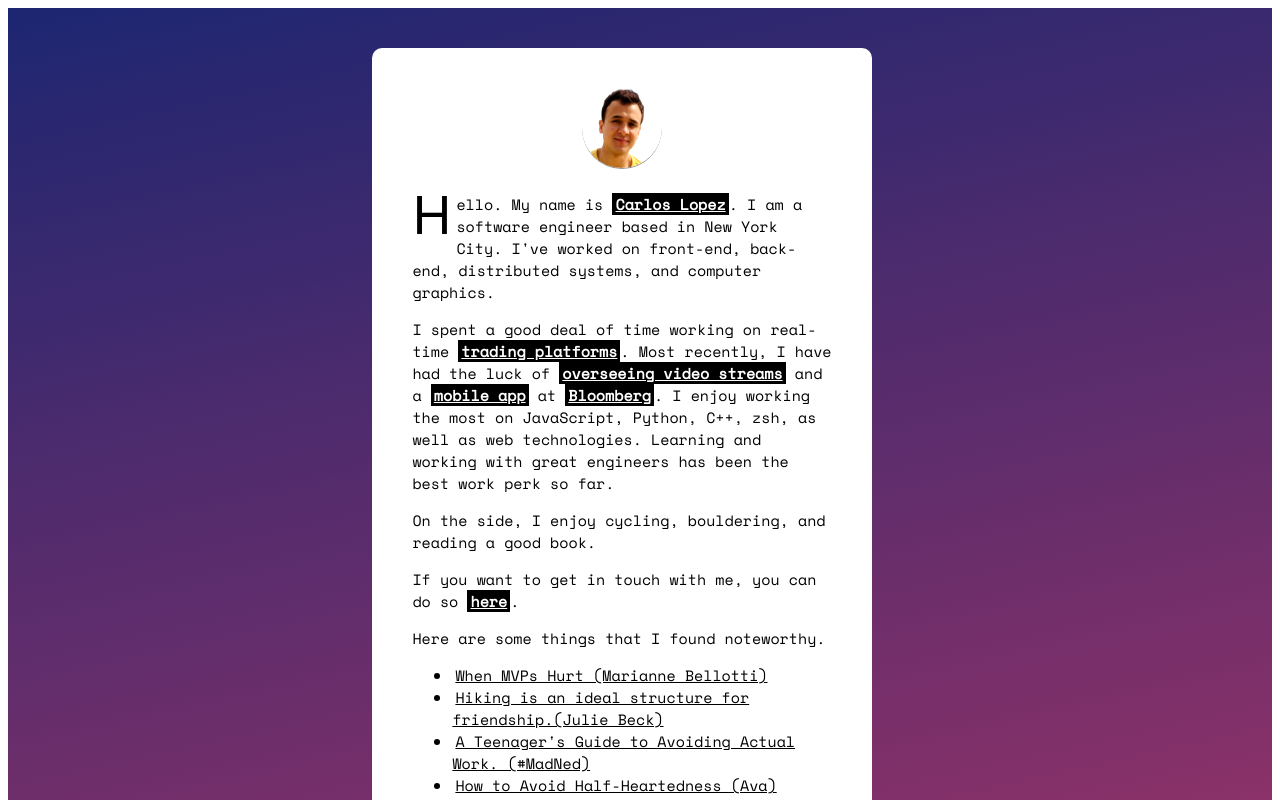
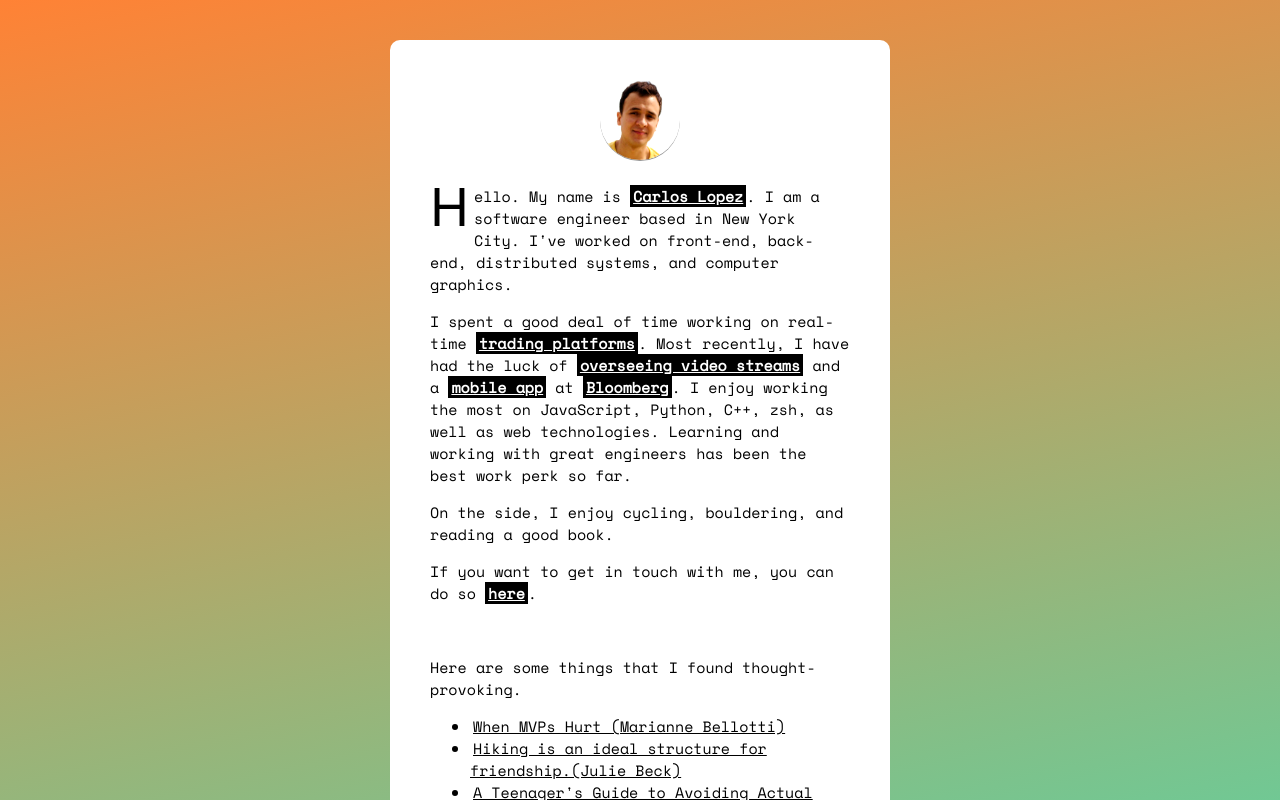
Before and after one commit to CarlosELopez/home, a plain HTML site: page index.html in a window 1280 px wide. Shown: the top 800 px of the page. Drawn offline with nearby package versions, Linux system fonts and the light colour scheme.

Commit message:
Remove outer white border, adjust links, adjust gradients

```diff
--- a/index.html
+++ b/index.html
@@ -14,13 +14,13 @@
             --element-radius: 10px;
             --bold-padding: 3px;
             --highlight-color: black;
-            --max-width-val: 96vw;
+            --max-width-val: 100%;
             font-size: 15px;
             overflow: scroll;
+            margin: 0px;
         }
         #body-content {
-            min-width: var(--max-width-val);
-            max-width: var(--max-width-val);
+            width: 100%;
             display: flex;
             flex-direction: column;
             align-items: center;
@@ -58,7 +58,7 @@
         }
         b:hover,
         a:hover, #noteworthy a:hover {
-            background-color: yellow;
+            background-color: #ffd413;
             color: black;
             font-style: italic;
         }
@@ -139,9 +139,9 @@
                     <p>On the side, I enjoy cycling, bouldering, and reading a good book.</p>
 
                     <p>If you want to get in touch with me, you can do so <a href="https://www.linkedin.com/in/carlos-lopez-nyc/">here</a>.</p>
-
+                    <br />
                     <p>
-                        Here are some things that I found noteworthy.
+                        Here are some things that I found thought-provoking.
                     </p>
                     <ul id="noteworthy">
                         <li><a href="https://builtin.com/software-engineering-perspectives/when-mvps-hurt">When MVPs Hurt (Marianne Bellotti)</a></li>
@@ -155,9 +155,7 @@
                         <li><a href="https://blog.vnaik.com/posts/web-attacks.html">CSRF, CORS, and HTTP Security headers Demystified (Varun Naik)</a></li>
                         <li><a href="https://americanaffairsjournal.org/2021/11/crises-of-elite-competition-in-the-east-and-west/">Crises of Elite Competition in the East and West (Malcom Kyeyune and Marty MacMarty)</a></li>
                         <li><a href="https://www.nytimes.com/2021/03/05/opinion/influencers-glennon-doyle-instagram.html">The Empty Religions of Instagram (Leigh Stein)</a></li>
-                        <li><a href="https://frenchpress.thedispatch.com/p/the-case-for-religious-liberty-is">The Case for Religious Liberty Is More Compelling than the Case for Christian Power (French Dispatch)</a></li>
                         <li><a href="https://medium.economist.com/mistakes-weve-drawn-a-few-8cdd8a42d368">Mistakes, we’ve drawn a few (Sarah Leo)</a></li>
-                        <li><a href="https://journal.praxislabs.org/love-in-the-time-of-coronavirus-26aaeb0396e3">Love in the Time of Coronavirus (Andy Crouch)</a></li>
                     </ul>
                 </div>
             </div>
@@ -169,16 +167,19 @@
         let gradients = [
             "rgba(131,58,180,1) 0%, rgba(253,29,29,1) 50%, rgba(252,176,69,1) 100%",
             "#ee7752, #e73c7e, #23a6d5, #23d5ab",
-            "#f7971e, #ffd200",
-            "#34e89e, #0f3443",
-            "#c6ffdd, #fbd786, #f7797d",
-            "#2980b9, #6dd5fa, #ffffff",
-            "#8360c3, #2ebf91",
-            "#c33764, #1d2671"
+            "#f7971e, #ffd200", //learning and leading
+            "#34e89e, #0f3443", //pacific dream
+            "#c6ffdd, #fbd786, #f7797d", //megatron
+            "#2980b9, #6dd5fa, #ffffff", //cool sky
+            "#8360c3, #2ebf91", //kye meh
+            "#a8ff78, #78ffd6", //summer dog
+            "#ffefba, #ffffff", //margo,
+            "#000046, #1CB5E0", //visions of grandeur,
+            "#30E8BF, #FF8235", //mini
         ];
         let selectedGradient = gradients[Math.floor(Math.random() * gradients.length)];
         function transforms(x, y, el) {
-            let constrain =  4000;
+            let constrain =  3500;
             let box = el.getBoundingClientRect();
             let calcX = -(y - box.y - (box.height / 2)) / constrain;
             let calcY = (x - box.x - (box.width / 2)) / constrain;
```
